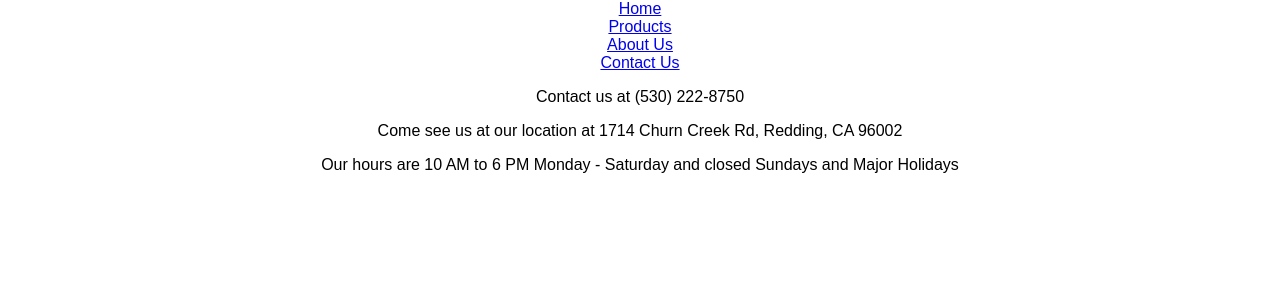
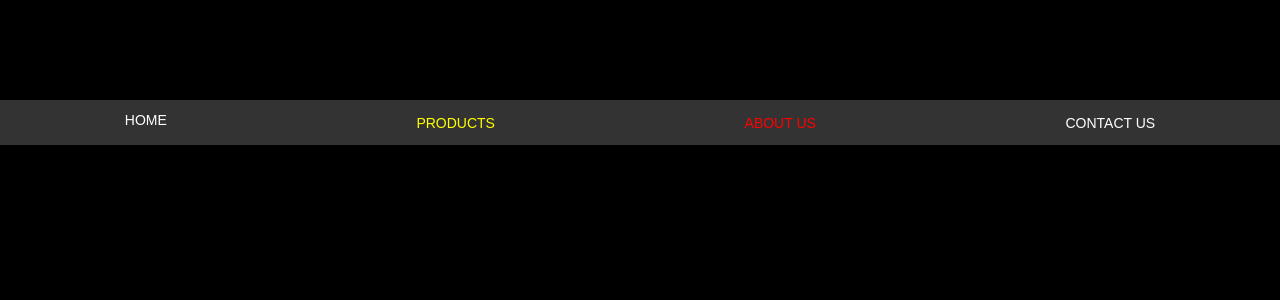
Before and after one commit to TMeamber/collectors_choice, a React (Create React App) app in the folder collectors_choice/: page /Contact in a window 1280 px wide. Shown: the top 300 px of the page. Built offline with nearby package versions, Linux system fonts and the light colour scheme.

Commit message:
basic build of components, and linked and routed componets

```diff
--- a/collectors_choice/src/App.css
+++ b/collectors_choice/src/App.css
@@ -1,28 +1,53 @@
-.App {
-  text-align: center;
+a {
+  text-decoration: none;
 }
 
-.App-logo {
-  animation: App-logo-spin infinite 20s linear;
-  height: 80px;
+body {
+  background-color: black;
 }
 
-.App-header {
-  background-color: #222;
-  height: 150px;
-  padding: 20px;
-  color: white;
+.App {
+  flex-direction: column;
+  align-items: center;
 }
 
-.App-title {
-  font-size: 1.5em;
-}
+.navbar {
+  width: 100%;
+  height: 45px;
+  background-color: #333333;
+  color: white;
+  display: flex;
+  justify-content: space-around;
+  margin-top: 100px;
+  }
 
-.App-intro {
-  font-size: large;
-}
+.Hm {
+  color: white;
+  padding-top: 12px;
+  font-size: 14px;
+  font-weight: 200;
+  text-transform: uppercase;
+    }
 
-@keyframes App-logo-spin {
-  from { transform: rotate(0deg); }
-  to { transform: rotate(360deg); }
-}
+    .Prod {
+  color: yellow;
+  padding-top: 15px;
+  font-size: 14px;
+  font-weight: 200;
+  text-transform: uppercase;
+    }
+
+    .About {
+  color: red;
+  padding-top: 15px;
+  font-size: 14px;
+  font-weight: 200;
+  text-transform: uppercase;
+    }
+    .Contact {
+  color: white;
+  padding-top: 15px;
+  font-size: 14px;
+  font-weight: 200;
+  text-transform: uppercase;
+    }
--- a/collectors_choice/src/App.js
+++ b/collectors_choice/src/App.js
@@ -5,6 +5,8 @@ import About from './Components/About/About';
 import Home from './Components/Home/Home';
 import Contact from './Components/Contact/Contact';
 import { Route, Link } from 'react-router-dom';
+
+
 
 class App extends Component {
   render() {
--- a/collectors_choice/src/Components/About/About.js
+++ b/collectors_choice/src/Components/About/About.js
@@ -0,0 +1,13 @@
+import React, { Component } from 'react';
+import './About.css';
+
+
+export default class About_us extends Component{
+    render () {
+        return(
+            <div>
+
+            </div>
+        )
+    }
+}
--- a/collectors_choice/src/Components/Home/Home.js
+++ b/collectors_choice/src/Components/Home/Home.js
@@ -0,0 +1,13 @@
+import React, { Component } from 'react';
+import './Home.css';
+
+
+export default class Home extends Component{
+    render () {
+        return(
+            <div>
+
+            </div>
+        )
+    }
+}
--- a/collectors_choice/src/Components/Products/Products.js
+++ b/collectors_choice/src/Components/Products/Products.js
@@ -0,0 +1,13 @@
+import React, { Component } from 'react';
+import './Products.css';
+
+
+export default class Products extends Component{
+    render () {
+        return(
+            <div>
+
+            </div>
+        )
+    }
+}
```
